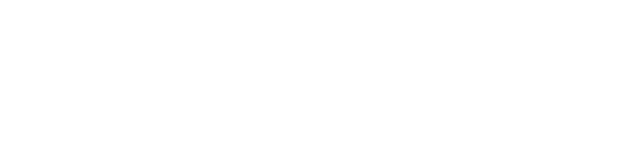
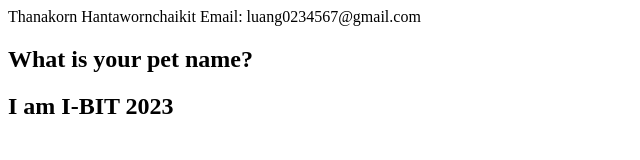
Before and after one commit to leng0234/git-sample-project, a plain HTML site: page index.html in a window 1280 px wide. Shown: the whole page, without its empty margins (0-640 px from the left). Drawn offline with Linux system fonts and the light colour scheme.

Commit message:
Update index.html

```diff
--- a/index.html
+++ b/index.html
@@ -6,6 +6,11 @@
     <title>My website</title>
 </head>
 <body>
+    </h1>Thanakorn Hantawornchaikit</h1>
+    </h1>Email: luang0234567@gmail.com</h1>
+
+    <h2>What is your pet name?</h2>
+    <h2>I am I-BIT 2023</h2>
 
 </body>
 </html>
```
